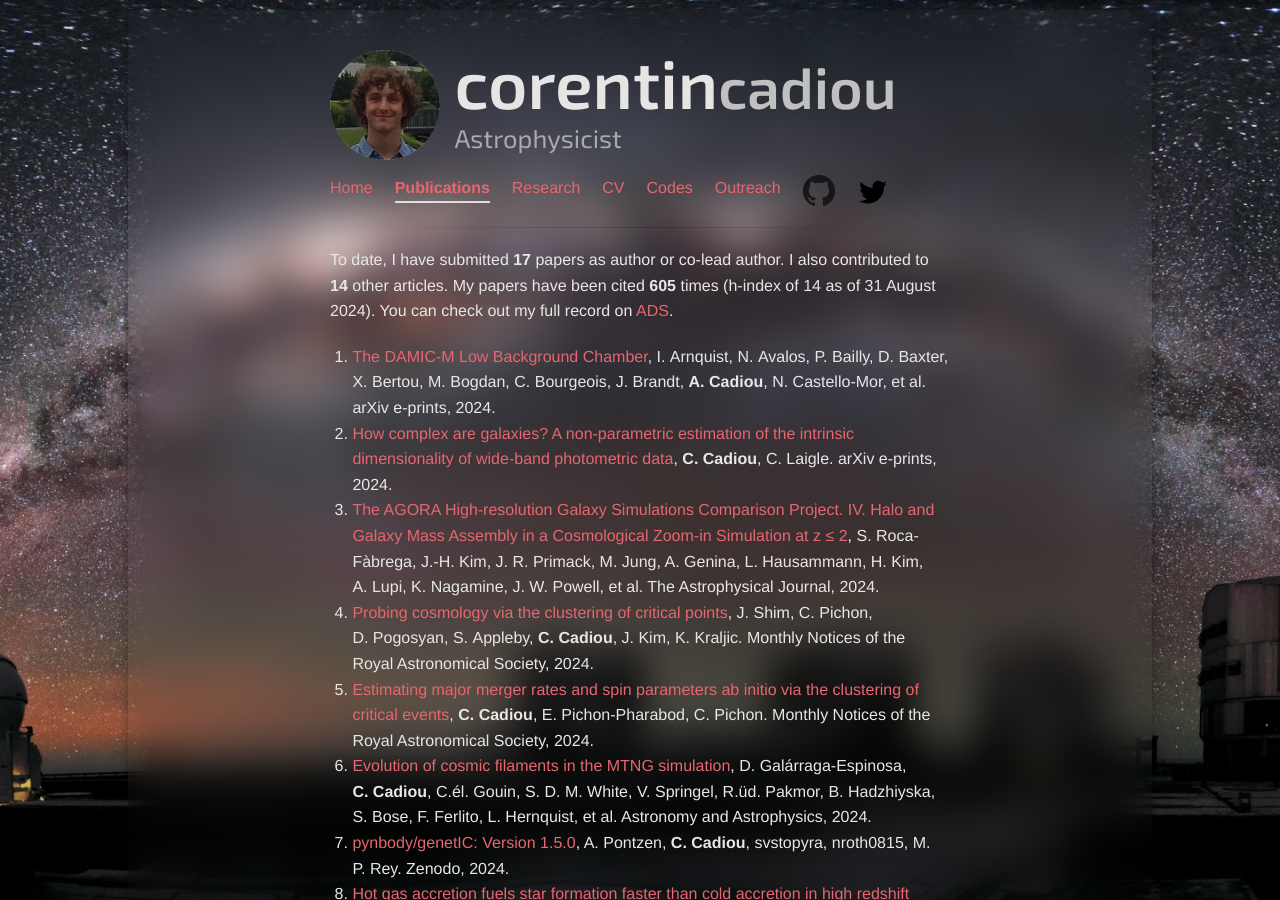
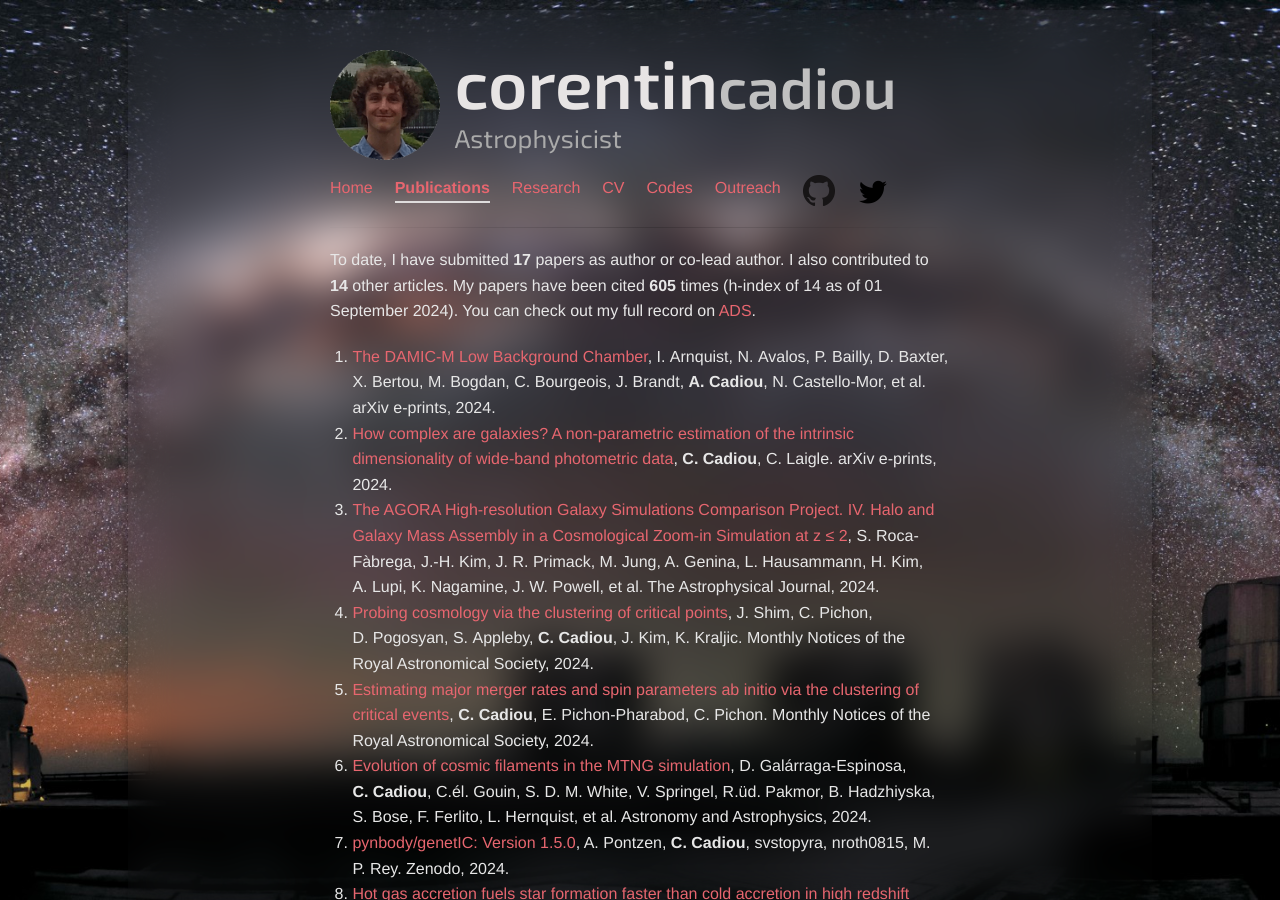
Before and after one commit to cphyc/cphyc.github.io, a Jekyll site: the page built from publications/index.html, in a window 1280 px wide and 900 px high. Built offline with Jekyll 4.4.1, drawn with Linux system fonts in a browser that asks for light colours; nearby versions of some CDN libraries.

Commit message:
chore: autopublish 2024-09-01T00:01:41Z

```diff
--- a/publications/index.html
+++ b/publications/index.html
@@ -8,7 +8,7 @@ description: My Publications
 <p>
   To date, I have submitted <b>17</b> papers as author or co-lead author.
   I also contributed to <b>14</b> other articles.
-  My papers have been cited <b>605</b> times (h-index of 14 as of 31 August 2024).
+  My papers have been cited <b>605</b> times (h-index of 14 as of 01 September 2024).
   You can check out my full record on <a href="https://ui.adsabs.harvard.edu/search/q=((author%3A%22Cadiou%2C%20C%22))%20-bibstem%3A%22zndo%22%20collection%3Aastronomy&sort=date%20desc%2C%20bibcode%20desc&p_=0" target="_blank">ADS</a>.
 </p>
 <ol>
```
